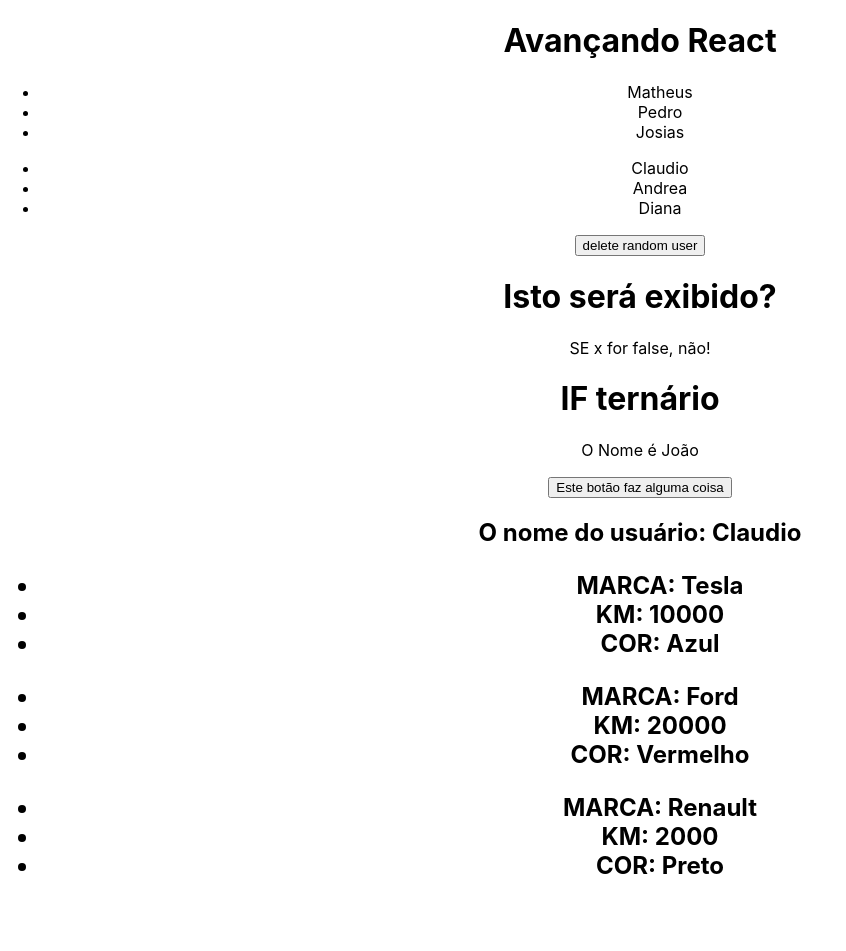
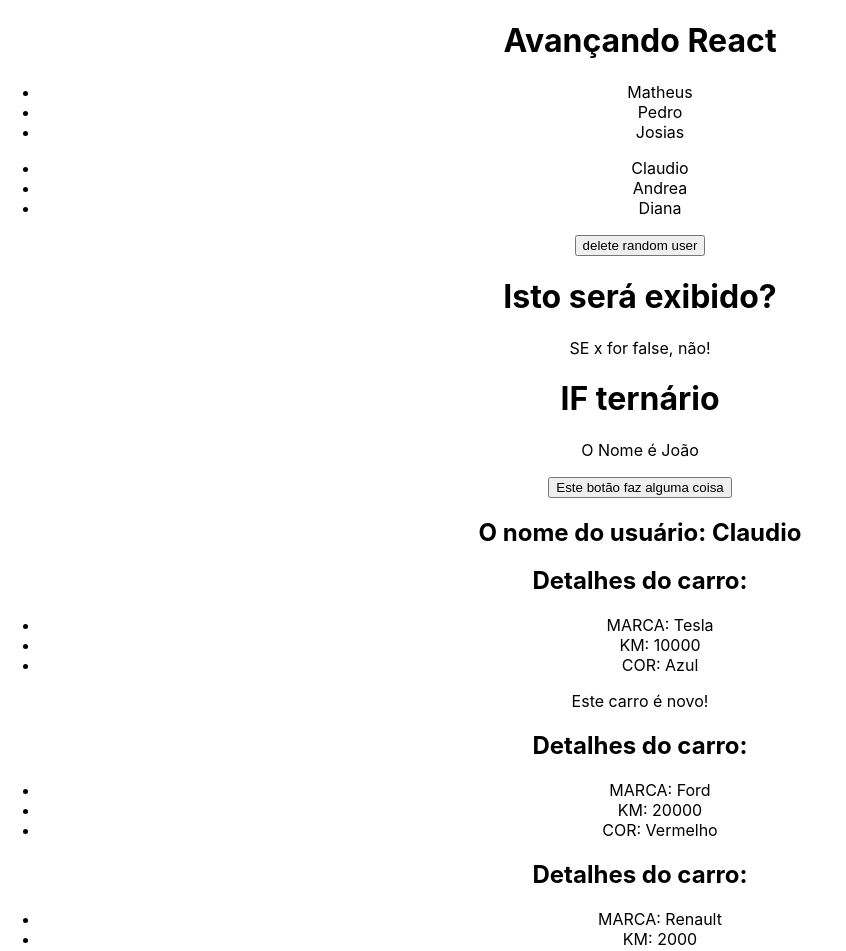
Before and after one commit to clacerda/React_Aulas_ProfMateusBattisti, a React (Create React App) app in the folder Avançando/my-react-app/: page / in a window 1280 px wide. Shown: the top 951 px of the page, without its empty margins (0-846 px from the left). Before the commit the page ends 904 px from the top, so only its background shows below. Built offline with nearby package versions, Linux system fonts and the light colour scheme.

Commit message:
Atualização - Aula reaproveitamento

```diff
--- a/Avançando/my-react-app/src/App.js
+++ b/Avançando/my-react-app/src/App.js
@@ -36,12 +36,12 @@ function App() {
        {/*Props*/}
        <ShowUserName name= {userName}/>
        {/*Destructuring*/}
-       <CarDetails brand="Tesla" km={10000} color="Azul"/>
+       <CarDetails brand="Tesla" km={10000} color="Azul" novo={true} />
 
        {/*Reaproveitamento*/}
-       <CarDetails brand="Ford" km={20000} color="Vermelho"/>
+       <CarDetails brand="Ford" km={20000} color="Vermelho" novo={false} />
        {/*Reaproveitamento*/}
-       <CarDetails brand="Renault" km={2000} color="Preto"/>
+       <CarDetails brand="Renault" km={2000} color="Preto" novo={true} />
     </div>
   );
 }
--- a/Avançando/my-react-app/src/components/CarDetails.js
+++ b/Avançando/my-react-app/src/components/CarDetails.js
@@ -1,9 +1,9 @@
 import React from 'react'
 
-const CarDetails = ({brand, km, color}) => {
+const CarDetails = ({brand, km, color, novo}) => {
   return (
     <div>
-        <h2>
+        <h2>Detalhes do carro: </h2>
             <ul>
                 <li>
                     MARCA: {brand}
@@ -15,7 +15,8 @@ const CarDetails = ({brand, km, color}) => {
                     COR: {color}
                 </li>
             </ul>
-        </h2>
+            {novo && <p>Este carro é novo!</p>}
+
     </div>
   )
 }
```
